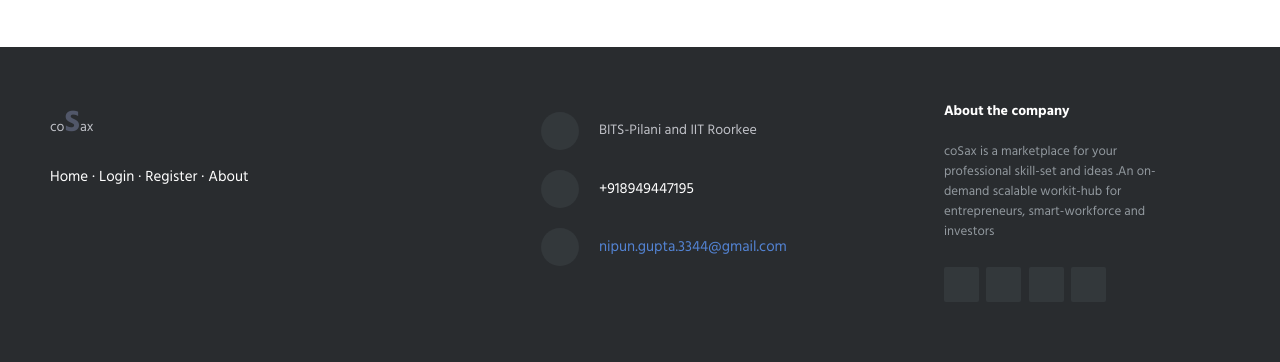
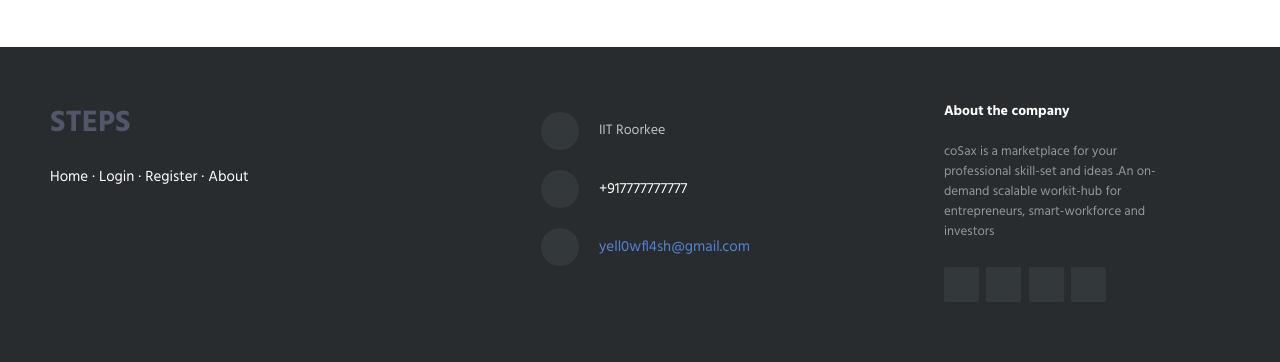
Before and after one commit to VishalCR7/steps, a Django app: page /index/ in a window 1280 px wide. Shown: the part 3622-3984 px from the top of the page. Run offline with Django 3.2, Linux system fonts and the light colour scheme; some libraries are stand-ins or nearby versions; some web fonts are replaced.

Commit message:
edit in index.html

```diff
--- a/steps/app/templates/app/index.html
+++ b/steps/app/templates/app/index.html
@@ -23,6 +23,7 @@
 
 
 <body id="body" data-spy="scroll" data-target=".header">
+
 
   <header class="header navbar-fixed-top">
     <nav class="navbar" role="navigation">
@@ -298,7 +299,7 @@
 
     <div class="footer-left">
 
-      <h2><span>co</span>S<span>ax</span></h2>
+      <h2>STEPS</h2>
 
       <p class="footer-links">
         <a href="">Home</a>
@@ -317,17 +318,17 @@
 
       <div>
         <i class="fa fa-map-marker"></i>
-        <p><span>BITS-Pilani and IIT Roorkee</span></p>
+        <p><span>IIT Roorkee</span></p>
       </div>
 
       <div>
         <i class="fa fa-phone"></i>
-        <p>+918949447195</p>
+        <p>+917777777777</p>
       </div>
 
       <div>
         <i class="fa fa-envelope"></i>
-        <p><a href="mailto:yell0wfl4shh@gmail.com">nipun.gupta.3344@gmail.com</a></p>
+        <p><a href="mailto:yell0wfl4shh@gmail.com">yell0wfl4sh@gmail.com</a></p>
       </div>
 
     </div>
```
